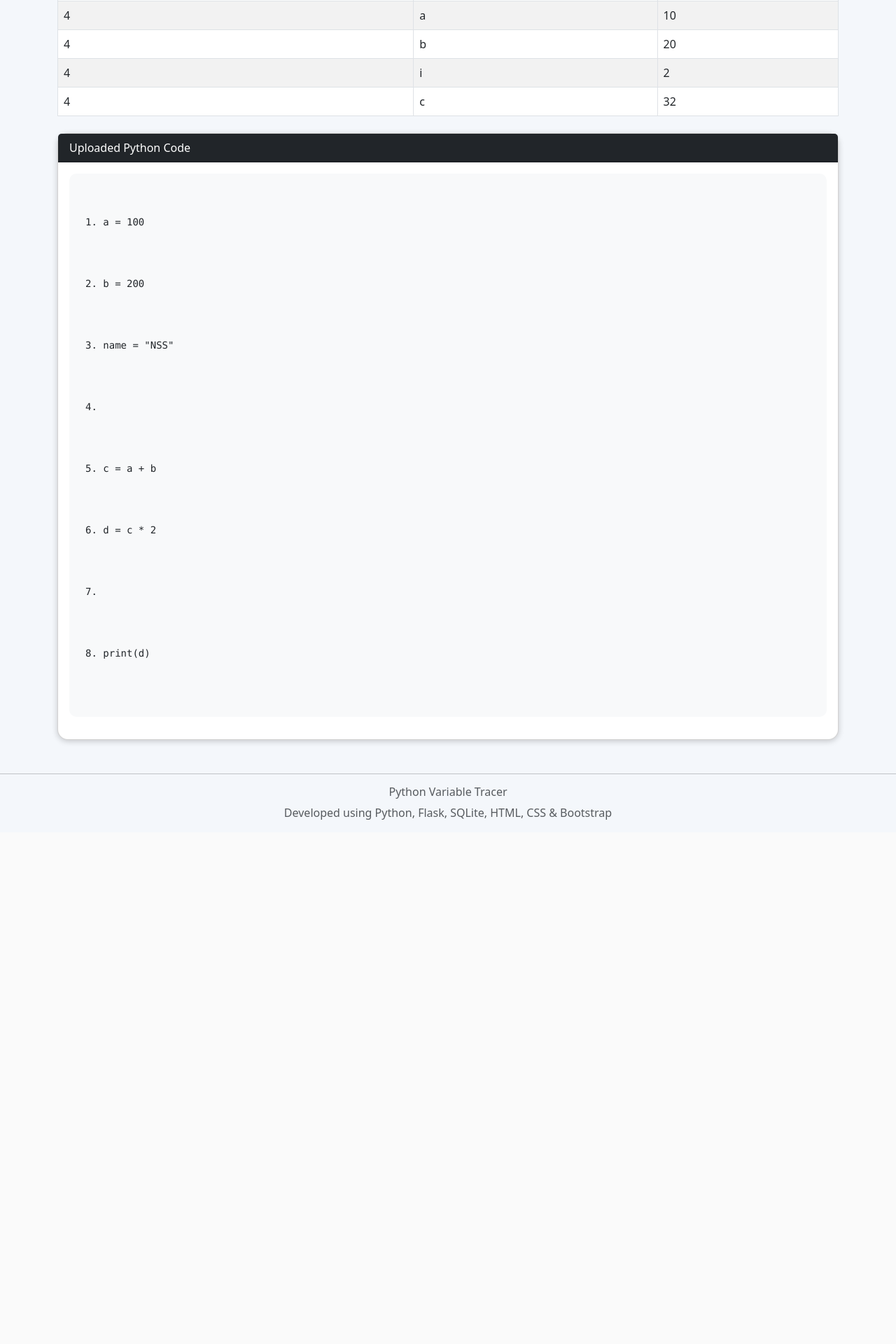
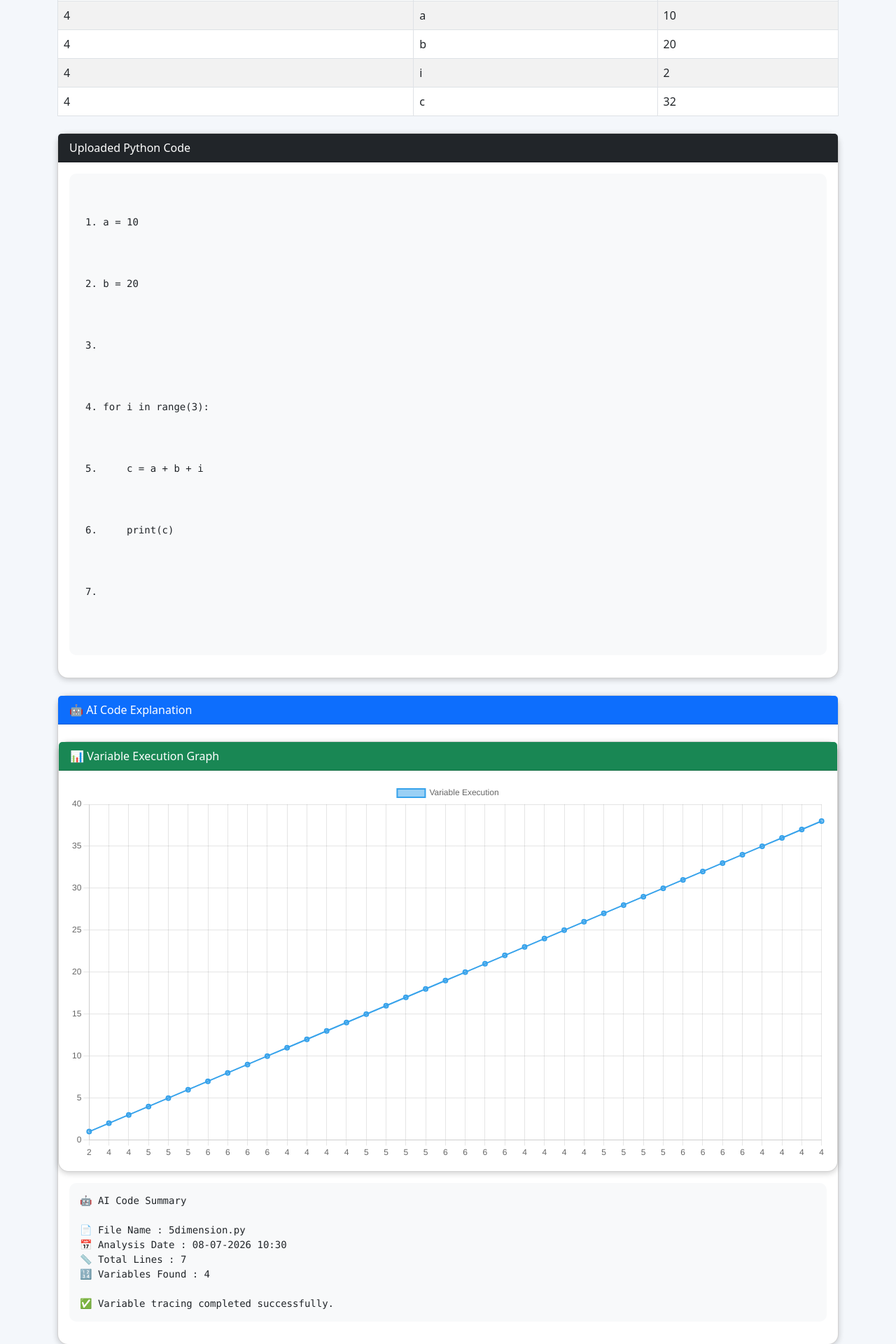
Before and after one commit to Girijakarthik29/Pychronicle, a Flask app: page / in a window 1280 px wide. Shown: the part 1991-3911 px from the top of the page at 70% size. Before the commit the page ends 3162 px from the top, so only its background shows below. Run offline with Flask 3, Linux system fonts and the light colour scheme; data comes from the database, SQL or seed files in the repository; both versions use the stored data as it was after the commit.

```diff
--- a/app.py
+++ b/app.py
@@ -3,6 +3,7 @@ import sqlite3
 import os
 import subprocess
 import csv
+from datetime import datetime
 
 app = Flask(__name__)
 
@@ -17,17 +18,19 @@ def index():
 
     search = request.args.get("search", "")
     code = ""
+    filename = ""
+    explanation = "Upload a Python file to view AI explanation."
 
-    py_files = [
-        f for f in os.listdir(UPLOAD_FOLDER)
-        if f.endswith(".py")
-    ]
+    # Read latest uploaded file
+    py_files = [f for f in os.listdir(UPLOAD_FOLDER) if f.endswith(".py")]
 
     if py_files:
         latest_file = max(
             [os.path.join(UPLOAD_FOLDER, f) for f in py_files],
             key=os.path.getmtime
         )
+
+        filename = os.path.basename(latest_file)
 
         with open(latest_file, "r", encoding="utf-8") as f:
             code = f.read()
@@ -49,11 +52,28 @@ def index():
 
     data = cursor.fetchall()
 
+    conn.close()
+
     total_records = len(data)
-    total_variables = len(set(row[1] for row in data))
+    total_variables = len(set(row[1] for row in data)) if data else 0
     last_line = max((row[0] for row in data), default=0)
 
-    conn.close()
+    graph_labels = [str(row[0]) for row in data]
+    graph_values = list(range(1, len(data) + 1))
+
+    if code:
+        lines = code.split("\n")
+
+        explanation = f"""
+🤖 AI Code Summary
+
+📄 File Name : {filename}
+📅 Analysis Date : {datetime.now().strftime("%d-%m-%Y %H:%M")}
+📏 Total Lines : {len(lines)}
+🔢 Variables Found : {total_variables}
+
+✅ Variable tracing completed successfully.
+"""
 
     return render_template(
         "index.html",
@@ -62,7 +82,10 @@ def index():
         total_records=total_records,
         total_variables=total_variables,
         last_line=last_line,
-        code=code
+        code=code,
+        explanation=explanation,
+        graph_labels=graph_labels,
+        graph_values=graph_values
     )
 
 
@@ -77,14 +100,15 @@ def upload():
     if file.filename == "":
         return "No file selected"
 
+    import time
+    time.sleep(2)
     filepath = os.path.join(app.config["UPLOAD_FOLDER"], file.filename)
 
     file.save(filepath)
+    import gc
+    gc.collect()
 
-    subprocess.run(
-        ["python", "tracer.py", filepath],
-        check=True
-    )
+    subprocess.run(["python", "tracer.py", filepath],check=True)
 
     return redirect("/")
 
@@ -107,13 +131,17 @@ def download():
     with open("trace_report.csv", "w", newline="", encoding="utf-8") as file:
 
         writer = csv.writer(file)
+
         writer.writerow(["Line Number", "Variable", "Value"])
+
         writer.writerows(data)
 
     return send_file(
         "trace_report.csv",
         as_attachment=True
     )
+
+
 @app.route("/clear")
 def clear():
 
@@ -129,4 +157,4 @@ def clear():
 
 
 if __name__ == "__main__":
-    app.run(debug=True)
+    app.run(debug=True,use_reloader=False)
--- a/templates/index.html
+++ b/templates/index.html
@@ -78,7 +78,7 @@ Upload & Trace
 type="text"
 name="search"
 class="form-control mb-4"
-placeholder="Search Variable..."
+placeh~older="Search Variable..."
 value="{{ search }}">
 
 </form>
@@ -226,6 +226,32 @@ oninput="moveTimeline(this.value)">
     </div>
 
 </div>
+<div class="card mt-4">
+
+    <div class="card-header bg-primary text-white">
+        🤖 AI Code Explanation
+    </div>
+
+
+<div class="card mt-4">
+
+    <div class="card-header bg-success text-white">
+        📊 Variable Execution Graph
+    </div>
+
+    <div class="card-body">
+
+        <canvas id="variableChart"></canvas>
+
+    </div>
+
+</div>
+
+    <div class="card-body">
+        <pre>{{ explanation }}</pre>
+    </div>
+
+</div>
 
 </div>
 <hr class="mt-5">
@@ -334,6 +360,33 @@ function moveTimeline(index){
 }
 
 </script>
+<script src="https://cdn.jsdelivr.net/npm/chart.js"></script>
+<script>
+
+const ctx = document.getElementById("variableChart");
+
+new Chart(ctx, {
+    type: "line",
+    data: {
+        labels: {{ graph_labels | tojson }},
+        datasets: [{
+            label: "Variable Execution",
+            data: {{ graph_values | tojson }},
+            borderWidth: 2,
+            fill: false
+        }]
+    },
+    options: {
+        responsive: true,
+        scales: {
+            y: {
+                beginAtZero: true
+            }
+        }
+    }
+});
+
+</script>
 
 </body>
 </html>
--- /dev/null
+++ b/uploads/5dimension.py
@@ -0,0 +1,6 @@
+a = 10
+b = 20
+
+for i in range(3):
+    c = a + b + i
+    print(c)
```
Also changed, not shown: tracer.py (+7 -3 lines), trace.db.
